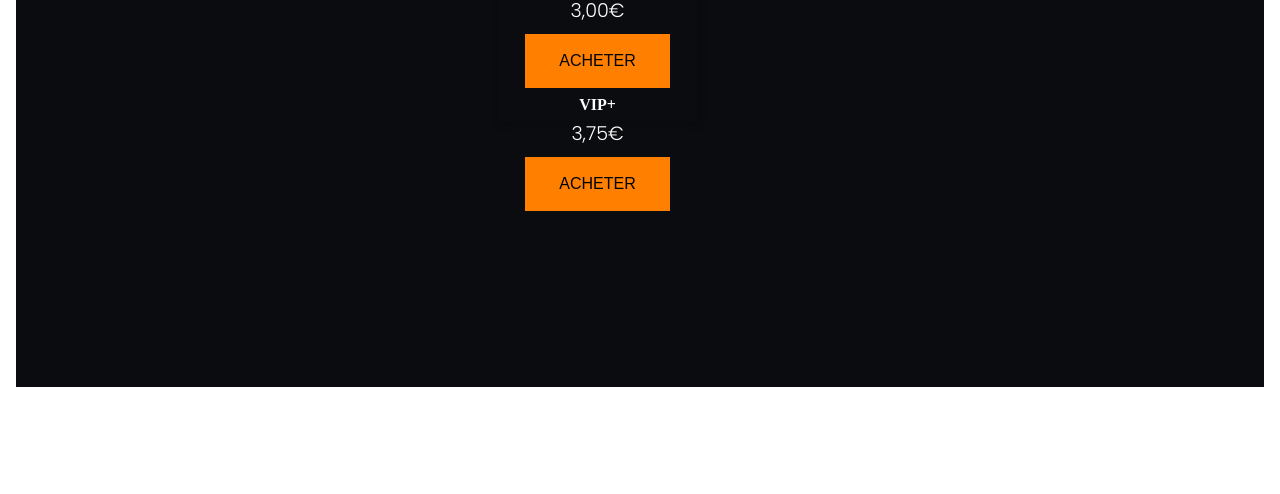
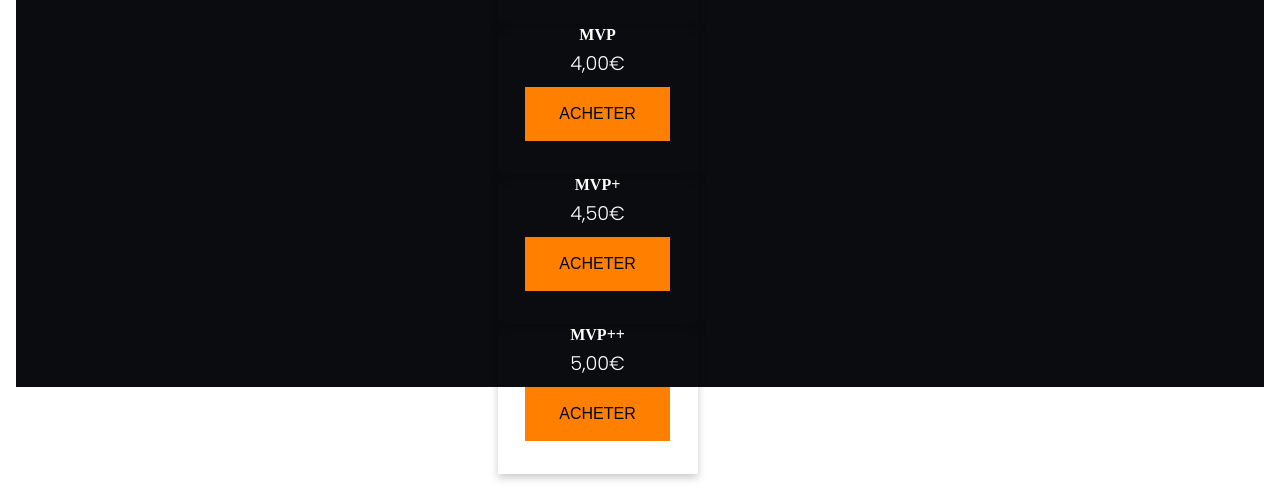
Before and after one commit to kaxyum/kaxyum.github.io, a plain HTML site: page boutique.html in a window 1280 px wide. Shown: the part 415-909 px from the top of the page. Before the commit the page ends 804 px from the top, so only its background shows below. Drawn offline with nearby package versions, Linux system fonts and the light colour scheme.

Commit message:
Update boutique.html

```diff
--- a/boutique.html
+++ b/boutique.html
@@ -42,10 +42,33 @@
     <p>3,00€</p>
     <button class="button button2">ACHETER</button>
   </div>
+</div>
+<div class="card">
   <div class="container">
     <h4><b>VIP+</b></h4>
     <p>3,75€</p>
     <button class="button button2">ACHETER</button>
   </div>
 </div>
+<div class="card">
+  <div class="container">
+    <h4><b>MVP</b></h4>
+    <p>4,00€</p>
+    <button class="button button2">ACHETER</button>
+  </div>
+</div>
+<div class="card">
+  <div class="container">
+    <h4><b>MVP+</b></h4>
+    <p>4,50€</p>
+    <button class="button button2">ACHETER</button>
+  </div>
+</div>
+<div class="card">
+  <div class="container">
+    <h4><b>MVP++</b></h4>
+    <p>5,00€</p>
+    <button class="button button2">ACHETER</button>
+  </div>
+</div>
 <!---------------------------------------->
```
